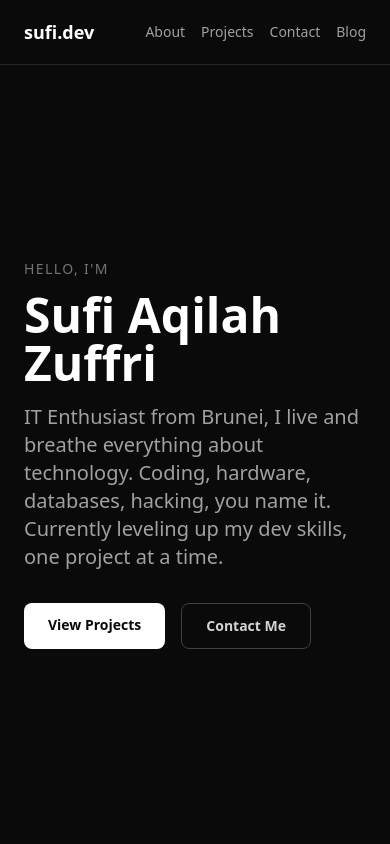
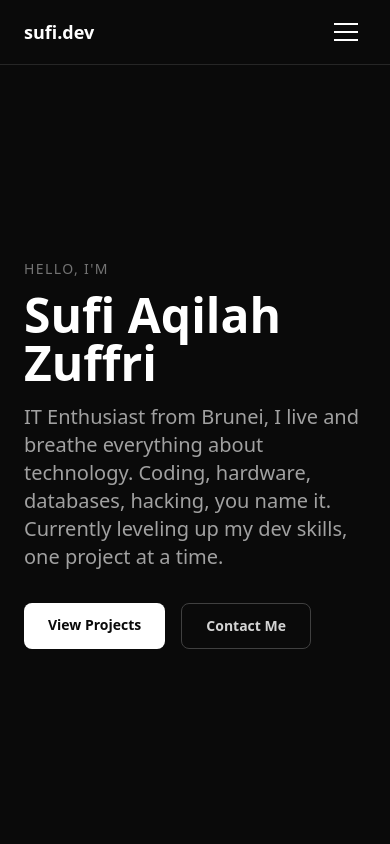
Before and after one commit to Sufiaqilah/my-portfolio, a Next.js app: page / in a window 390 px wide. Shown: the top 844 px of the page. Built offline with nearby package versions, Linux system fonts and the light colour scheme.

Commit message:
add hamburger in mobile

```diff
--- a/app/components/Navbar.tsx
+++ b/app/components/Navbar.tsx
@@ -1,15 +1,43 @@
+"use client";
+import { useState } from "react";
+
 export default function Navbar() {
+  const [isOpen, setIsOpen] = useState(false);
+
   return (
     <nav className="fixed top-0 w-full bg-neutral-950 border-b border-neutral-800 z-50">
       <div className="max-w-5xl mx-auto px-6 h-16 flex items-center justify-between">
         <span className="font-bold text-white text-lg">sufi.dev</span>
-        <div className="flex gap-4 md:gap-8 text-sm text-neutral-400">
+
+        {/* Desktop menu */}
+        <div className="hidden md:flex gap-8 text-sm text-neutral-400">
           <a href="#about" className="hover:text-white transition-colors">About</a>
           <a href="#projects" className="hover:text-white transition-colors">Projects</a>
           <a href="#contact" className="hover:text-white transition-colors">Contact</a>
           <a href="#blog" className="hover:text-white transition-colors">Blog</a>
+
         </div>
+
+        {/* Hamburger button */}
+        <button
+          onClick={() => setIsOpen(!isOpen)}
+          className="md:hidden flex flex-col gap-1.5 p-2"
+        >
+          <span className={`block w-6 h-0.5 bg-white transition-all ${isOpen ? "rotate-45 translate-y-2" : ""}`} />
+          <span className={`block w-6 h-0.5 bg-white transition-all ${isOpen ? "opacity-0" : ""}`} />
+          <span className={`block w-6 h-0.5 bg-white transition-all ${isOpen ? "-rotate-45 -translate-y-2" : ""}`} />
+        </button>
       </div>
+
+      {/* Mobile menu */}
+      {isOpen && (
+        <div className="md:hidden border-t border-neutral-800 bg-neutral-950 px-6 py-4 flex flex-col gap-4 text-sm text-neutral-400">
+          <a href="#about" onClick={() => setIsOpen(false)} className="hover:text-white transition-colors">About</a>
+          <a href="#projects" onClick={() => setIsOpen(false)} className="hover:text-white transition-colors">Projects</a>
+          <a href="#contact" onClick={() => setIsOpen(false)} className="hover:text-white transition-colors">Contact</a>
+          <a href="#blog" onClick={() => setIsOpen(false)} className="hover:text-white transition-colors">Blog</a>
+        </div>
+      )}
     </nav>
   );
 }
```
